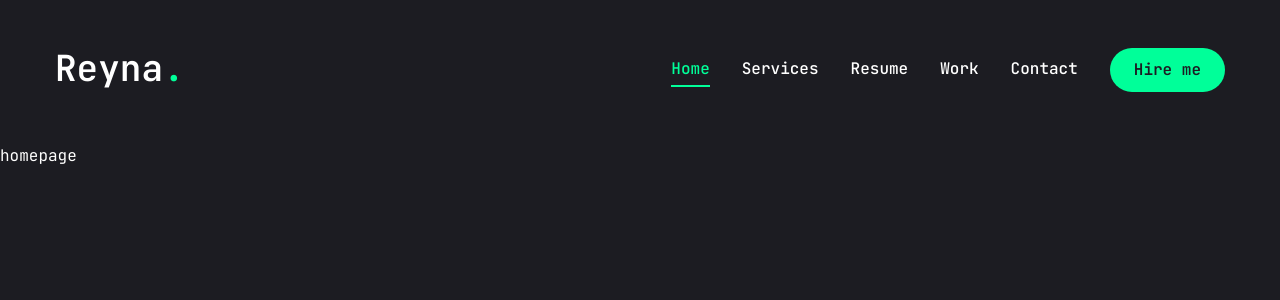
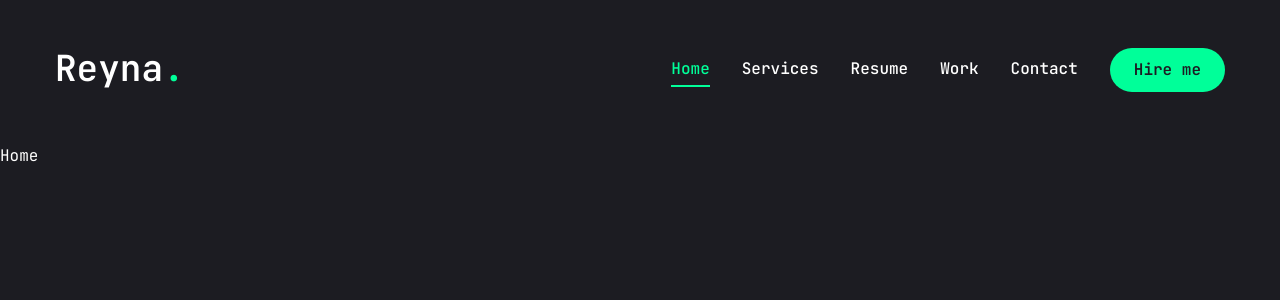
Before and after one commit to reynaroma/reyna-portfolio, a Next.js app: page / in a window 1280 px wide. Shown: the top 300 px of the page. Built offline with nearby package versions, Linux system fonts and the light colour scheme.

Commit message:
modify the homepage component

```diff
--- a/app/page.jsx
+++ b/app/page.jsx
@@ -1,9 +1,8 @@
+import React from 'react'
 
-function Home() {
+const Home = () => {
   return (
-    <div>
-      homepage
-    </div>
+    <div>Home</div>
   )
 }
 
```
